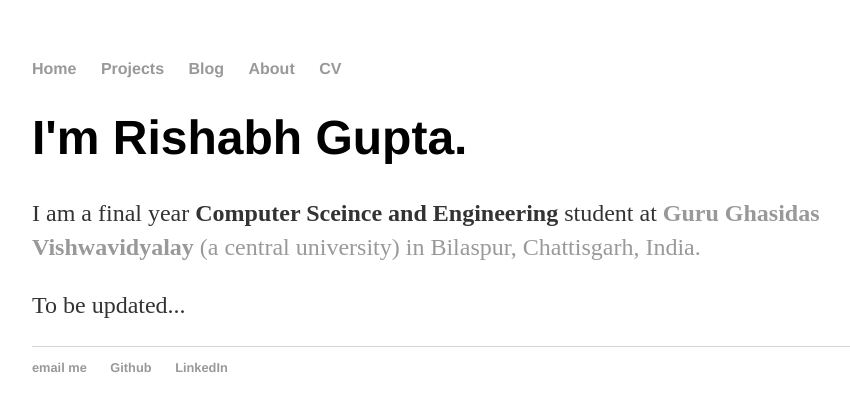
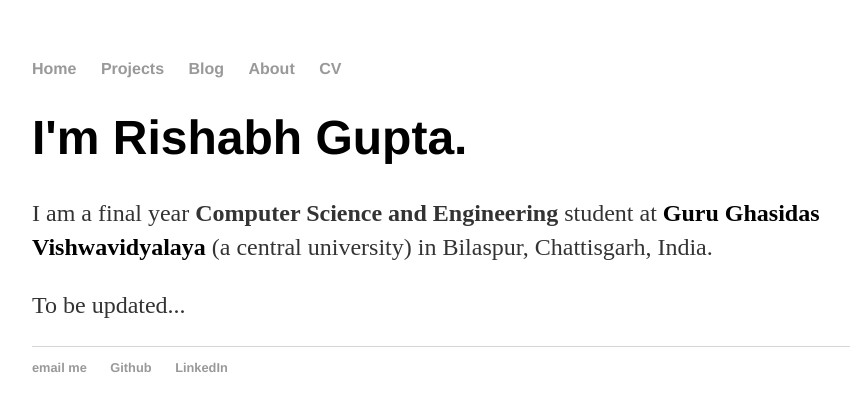
Before and after one commit to mr-easy/mreasy.github.io, a Jekyll site: the page built from about.html, in a window 1280 px wide. Shown: the top 411 px of the page, without its empty margins (160-1010 px from the left). Built offline with Jekyll 4.4.1, drawn with Linux system fonts in a browser that asks for light colours.

Commit message:
fixed typos

```diff
--- a/about.html
+++ b/about.html
@@ -4,8 +4,8 @@ title: About Rishabh Gupta
 ---
 <div class="blurb">
 	<h1>I'm Rishabh Gupta.</h1>
-	<p>I am a final year <b>Computer Sceince and Engineering</b> student at
-	<b><a href="https://en.wikipedia.org/wiki/Guru_Ghasidas_Vishwavidyalaya">Guru Ghasidas Vishwavidyalay<a></b>
+	<p>I am a final year <b>Computer Science and Engineering</b> student at
+	<b><a href="https://en.wikipedia.org/wiki/Guru_Ghasidas_Vishwavidyalaya" style="color:black">Guru Ghasidas Vishwavidyalaya</a></b>
 	(a central university) in Bilaspur, Chattisgarh, India.</p>
 	<p>To be updated...</p>
 </div><!-- /.blurb -->
```
